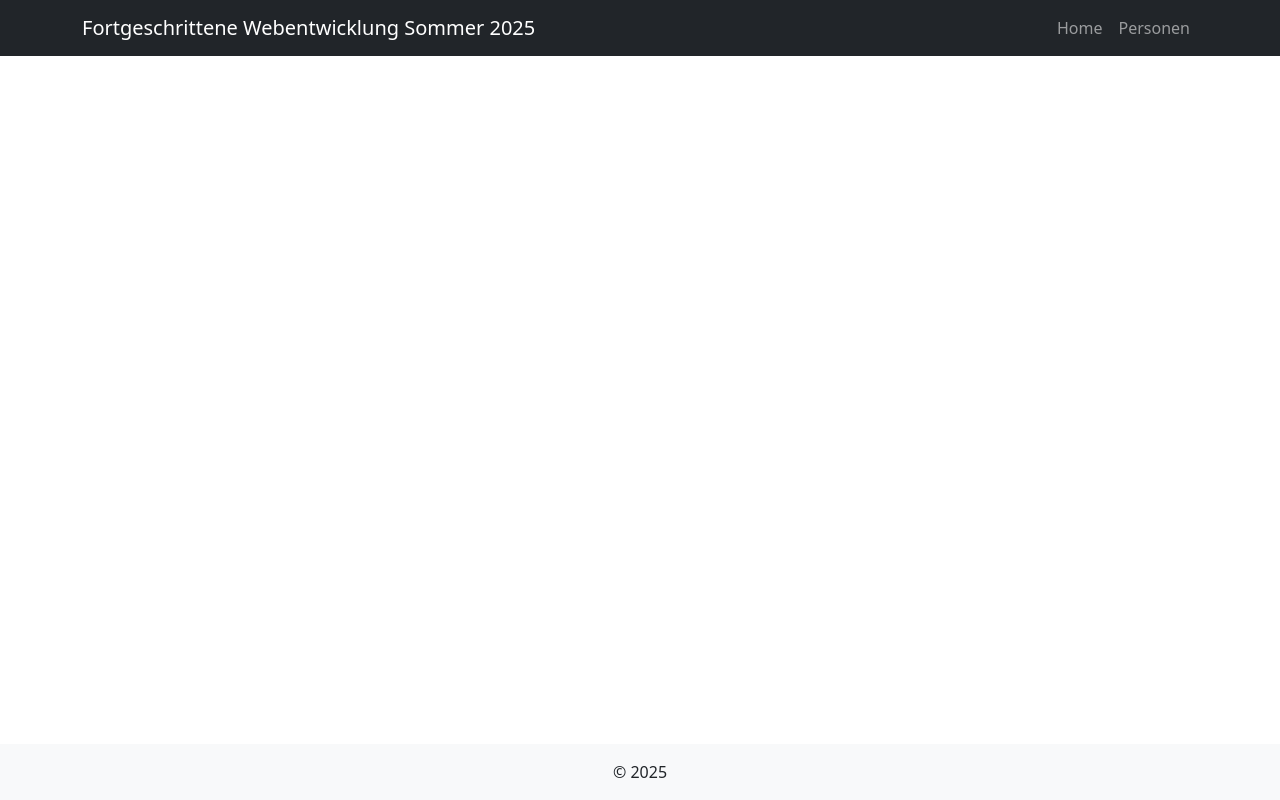
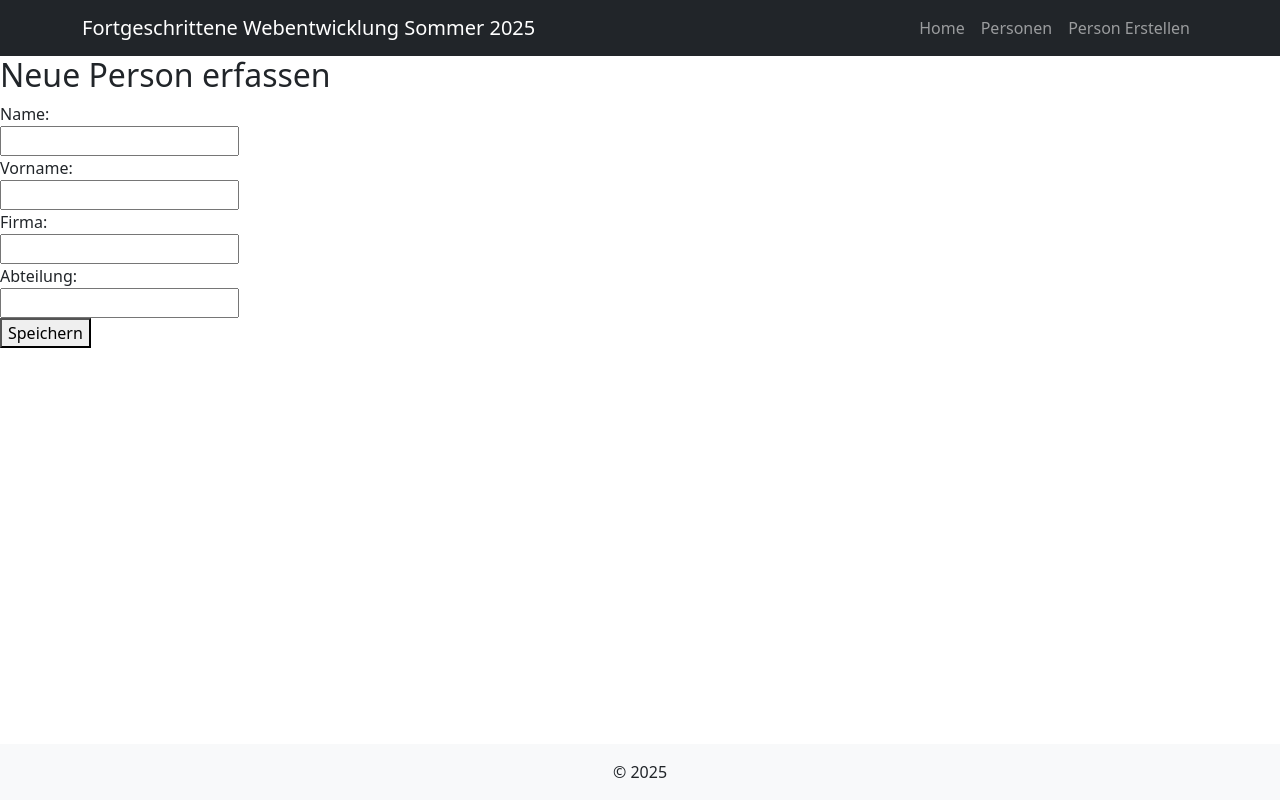
Before and after one commit to s4seandr/FWE-Team05-React, a React (Vite) app: page /personErstellen in a window 1280 px wide. Built offline with nearby package versions, Linux system fonts and the light colour scheme.

Commit message:
PersonErstellen.jsx ohne Handle

```diff
--- a/src/App.jsx
+++ b/src/App.jsx
@@ -4,6 +4,7 @@ import Header from "./components/Header";
 import Footer from "./components/Footer";
 import Home from "./pages/Home";
 import Personen from "./pages/Personen";
+import PersonErstellen from "./pages/PersonErstellen";
 
 function App() {
     return (
@@ -14,6 +15,7 @@ function App() {
                 <Routes>
                     <Route path="/" element={<Home />} />
                     <Route path="/personen" element={<Personen />} />
+                    <Route path="/personErstellen" element={<PersonErstellen />} />
                 </Routes>
             </main>
             <Footer />
--- a/src/components/Navigation.jsx
+++ b/src/components/Navigation.jsx
@@ -31,6 +31,9 @@ const Navigation = () => {
                         <li className="nav-item">
                             <Link className="nav-link" to="/personen">Personen</Link>
                         </li>
+                        <li className="nav-item">
+                            <Link className="nav-link" to="/personErstellen">Person Erstellen</Link>
+                        </li>
                     </ul>
                 </div>
             </div>
--- /dev/null
+++ b/src/pages/PersonErstellen.jsx
@@ -0,0 +1,59 @@
+import React, { useState } from 'react';
+import ReactDOM from 'react-dom/client';
+
+function PersonErstellen() {
+    const [name, setName] = useState('');
+    const [vorname, setVorname] = useState('');
+    const [firma, setFirma] = useState('');
+    const [abteilung, setAbteilung] = useState('');
+
+    const handleSubmit = (event) => {
+        event.preventDefault();
+        alert('Der eingetragene Name war: $(vorname) $(name)')
+    };
+
+    return (
+        <div>
+            <h2>Neue Person erfassen</h2>
+            <form onSubmit={handleSubmit}>
+                <div>
+                    <label>Name:</label><br />
+                    <input
+                        type="text"
+                        value={name}
+                        onChange={e => setName(e.target.value)}
+                        required
+                    />
+                </div>
+                <div>
+                    <label>Vorname:</label><br />
+                    <input
+                        type="text"
+                        value={vorname}
+                        onChange={e => setVorname(e.target.value)}
+                        required
+                    />
+                </div>
+                <div>
+                    <label>Firma:</label><br />
+                    <input
+                        type="text"
+                        value={firma}
+                        onChange={e => setFirma(e.target.value)}
+                    />
+                </div>
+                <div>
+                    <label>Abteilung:</label><br />
+                    <input
+                        type="text"
+                        value={abteilung}
+                        onChange={e => setAbteilung(e.target.value)}
+                    />
+                </div>
+                <button type="submit">Speichern</button>
+            </form>
+        </div>
+    );
+}
+
+export default PersonErstellen;
```
